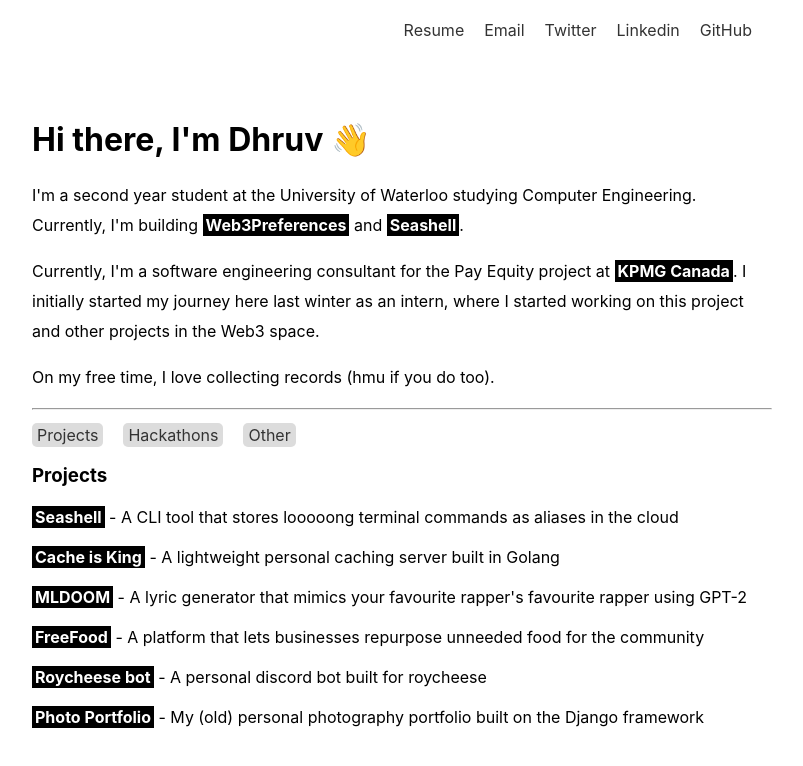
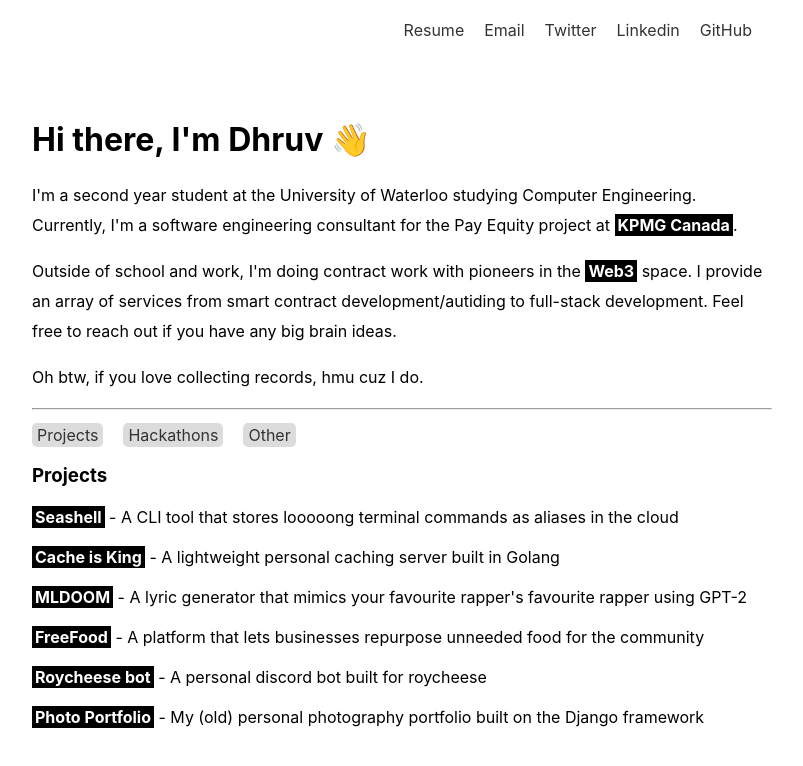
Before and after one commit to dbvora03/portfolio, a Next.js app: page / in a window 1280 px wide. Shown: the top 766 px of the page, without its empty margins (238-1041 px from the left). Built offline with nearby package versions, Linux system fonts and the light colour scheme.

Commit message:
fixed intro

```diff
--- a/pages/index.js
+++ b/pages/index.js
@@ -29,9 +29,9 @@ export default function Home() {
         <meta name='description' content='Hello!'></meta>
       </Head>
       <h1>Hi there, I{"'"}m Dhruv 👋 </h1>
-      <p className={styles.paragraph} >I{"'"}m a second year student at the University of Waterloo studying Computer Engineering. Currently, I'm building <strong className={styles.strong} >Web3Preferences</strong> and <strong className={styles.strong} >Seashell</strong>.</p>
-      <p className={styles.paragraph}> Currently, I{"'"}m a software engineering consultant for the Pay Equity project at <strong className={styles.strong} >KPMG Canada</strong>. I initially started my journey here last winter as an intern, where I started working on this project and other projects in the Web3 space.</p>
-      <p className={styles.paragraph}>On my free time, I love collecting records (hmu if you do too).</p>
+      <p className={styles.paragraph} >I{"'"}m a second year student at the University of Waterloo studying Computer Engineering. Currently, I{"'"}m a software engineering consultant for the Pay Equity project at <strong className={styles.strong} >KPMG Canada</strong>.</p>
+      <p className={styles.paragraph}> Outside of school and work, I'm doing contract work with pioneers in the <strong className={styles.strong}>Web3</strong> space. I provide an array of services from smart contract development/autiding to full-stack development. Feel free to reach out if you have any big brain ideas.</p>
+      <p className={styles.paragraph}>Oh btw, if you love collecting records, hmu cuz I do. </p>
       <hr></hr>
       <div className={styles.header}>
         <a className={styles.options_bar} onClick={() => setOptionSelect("projects")} >Projects</a>
```
